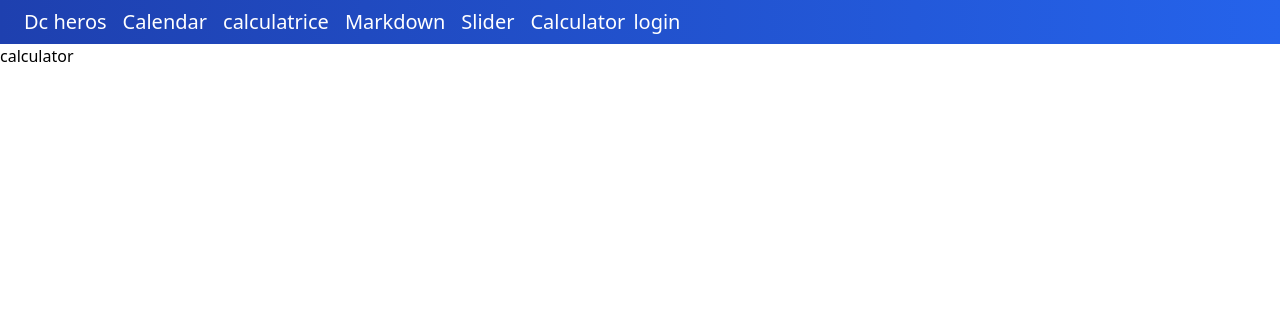
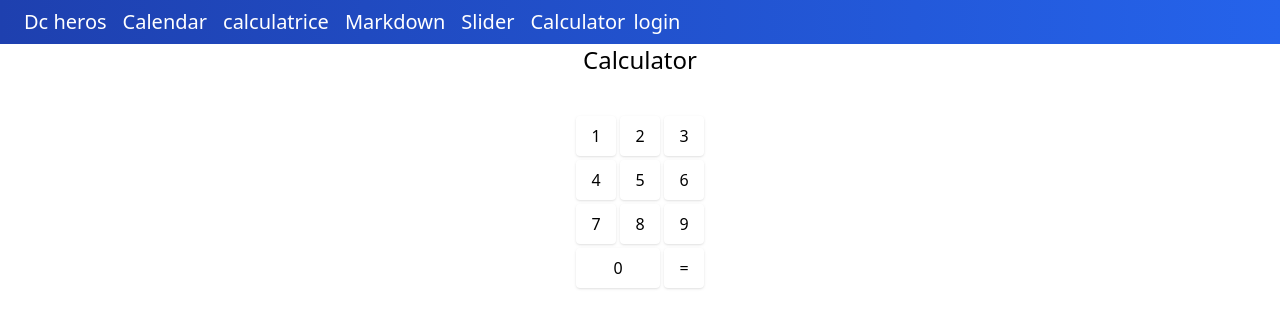
Before and after one commit to b3rking/vue3, a Vue app: page /calculator in a window 1280 px wide. Shown: the top 328 px of the page. Built offline with nearby package versions, Linux system fonts and the light colour scheme.

Commit message:
feat: add calculator design

```diff
--- a/src/pages/CalculatorApp.vue
+++ b/src/pages/CalculatorApp.vue
@@ -1,5 +1,22 @@
 <template>
-    calculator
+    <section class="flex w-full">
+        <div class="m-auto">
+            <h1 class="text-2xl capitalize text-center">calculator</h1>
+            <div class="my-10 grid grid-cols-3 gap-1">
+                <button class="p-2 w-10 h-4border rounded shadow">1</button>
+                <button class="p-2 w-10 h-4border rounded shadow">2</button>
+                <button class="p-2 w-10 h-4border rounded shadow">3</button>
+                <button class="p-2 w-10 h-4border rounded shadow">4</button>
+                <button class="p-2 w-10 h-4border rounded shadow">5</button>
+                <button class="p-2 w-10 h-4border rounded shadow">6</button>
+                <button class="p-2 w-10 h-4border rounded shadow">7</button>
+                <button class="p-2 w-10 h-4border rounded shadow">8</button>
+                <button class="p-2 w-10 h-4border rounded shadow">9</button>
+                <button class="p-2 h-4border rounded shadow col-span-2">0</button>
+                <button class="p-2 w-10 h-4border rounded shadow"> = </button>
+            </div>
+        </div>
+    </section>
 </template>
 <script></script>
 <style></style>
```
